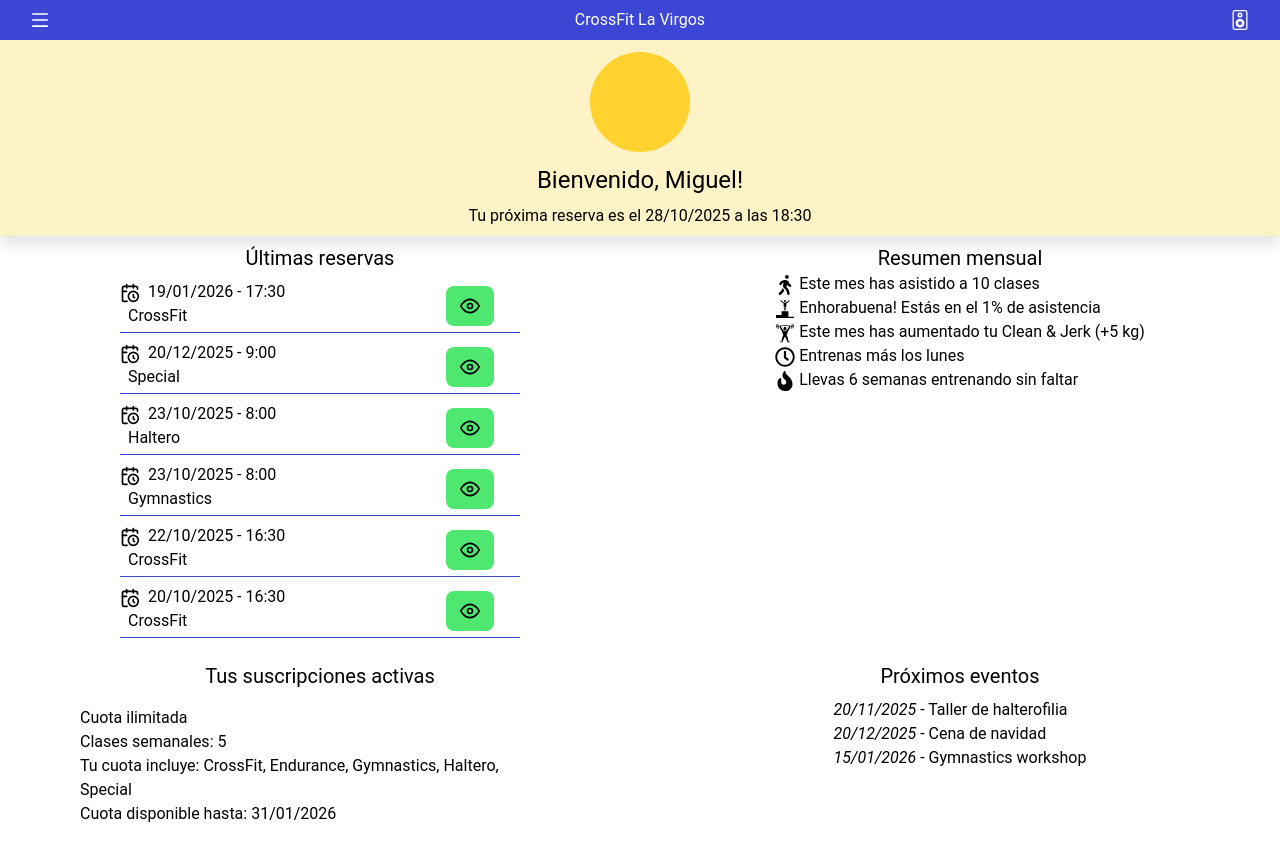
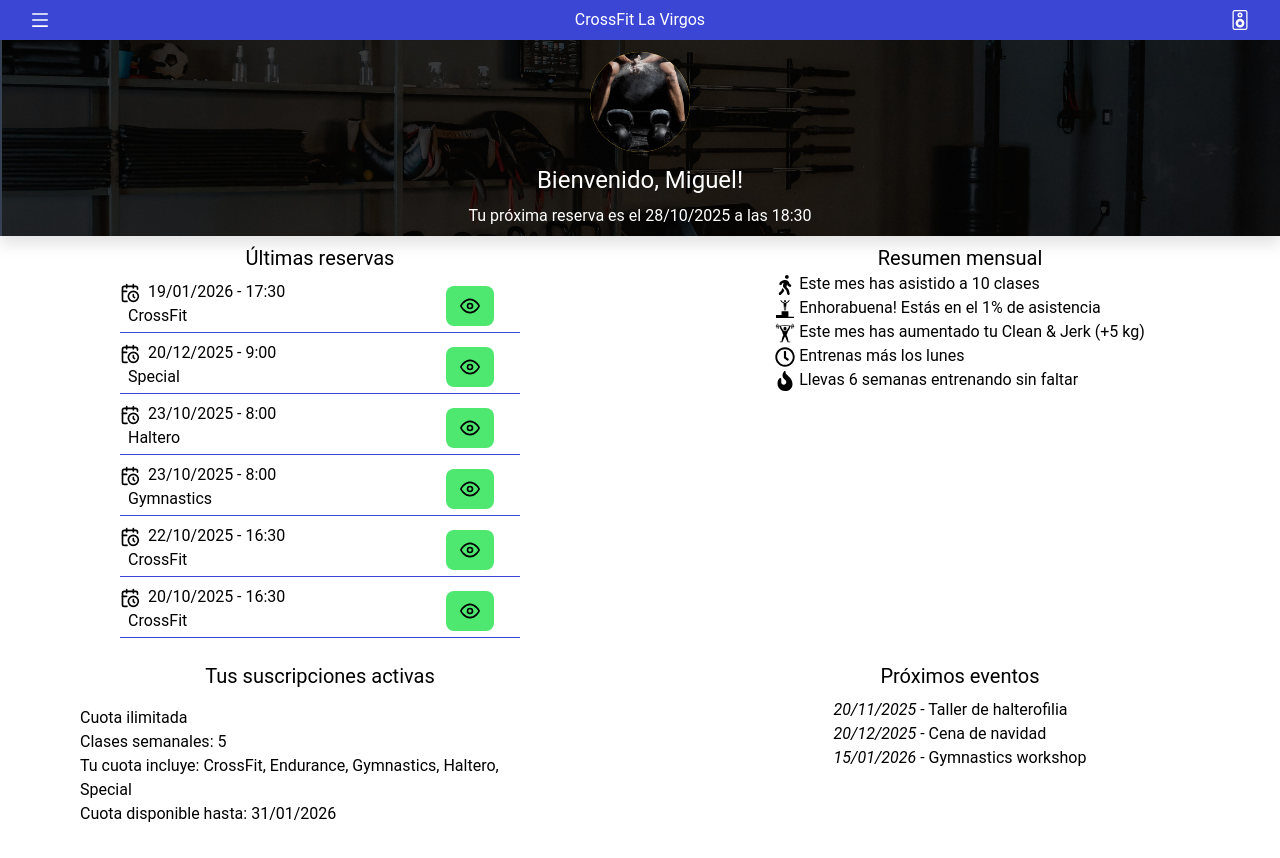
Before and after one commit to cperefer/boxUp_frontend, a React (Vite) app: page /dashboard in a window 1280 px wide. Shown: the top 858 px of the page. Built offline with nearby package versions, Linux system fonts and the light colour scheme; sample sign-in values are in the browser's storage.

Commit message:
feat: added fallback images

```diff
--- a/src/components/custom/CustomProfilePicture.tsx
+++ b/src/components/custom/CustomProfilePicture.tsx
@@ -1,18 +1,23 @@
 const sizes = {
-  'sm': 'w-15 h-15',
-  'md': 'w-25 h-25'
-}
+  sm: "w-15 h-15",
+  md: "w-25 h-25",
+};
 
 type Size = keyof typeof sizes;
 
 interface Props {
   size?: Size;
+  url?: string;
 }
 
-export const CustomProfilePicture = ({ size = 'md' }: Props) => {
-
+export const CustomProfilePicture = ({ size = "md", url }: Props) => {
   return (
-    <div className={`${sizes[size]} rounded-full bg-amber-300 my-3`}>
+    <div className={`${sizes[size]} rounded-full bg-amber-300 my-3 `}>
+      <img
+        className="rounded-full w-full h-full"
+        src={url ?? "/profile.jpg"}
+        alt=""
+      />
     </div>
-  )
-}
+  );
+};
--- a/src/dashboard/components/WelcomeUser.tsx
+++ b/src/dashboard/components/WelcomeUser.tsx
@@ -1,13 +1,15 @@
-import { CustomProfilePicture } from "@/components/custom/CustomProfilePicture"
-import { useAuthStore } from "@/store/authStore"
+import { CustomProfilePicture } from "@/components/custom/CustomProfilePicture";
+import { useAuthStore } from "@/store/authStore";
 
 export const WelcomeUser = () => {
-  const { user } = useAuthStore()
+  const { user } = useAuthStore();
   return (
-    <section className="flex flex-col items-center bg-amber-100 w-full drop-shadow-xl pb-2">
+    <section className="flex flex-col items-center bg-gray-700 bg-[url(/profile_bg.jpg)] bg-position-[2px] bg-no-repeat bg-cover w-full drop-shadow-xl pb-2">
       <CustomProfilePicture />
-      <p className="text-2xl pb-2">Bienvenido, {user?.firstName}!</p>
-      <p>Tu próxima reserva es el 28/10/2025 a las 18:30</p>
+      <p className="text-2xl pb-2 text-white">Bienvenido, {user?.firstName}!</p>
+      <p className="text-white">
+        Tu próxima reserva es el 28/10/2025 a las 18:30
+      </p>
     </section>
-  )
-}
+  );
+};
```
Also changed, not shown: public/profile.jpg (added), public/profile_bg.jpg (added).
